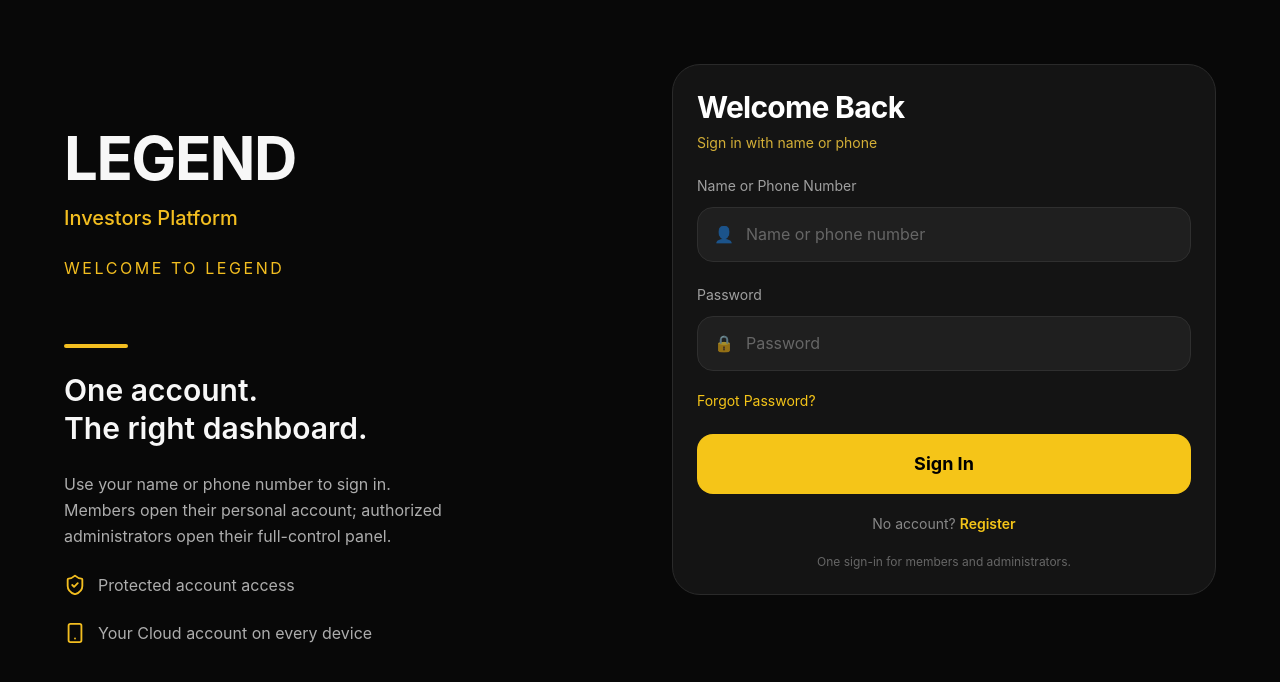
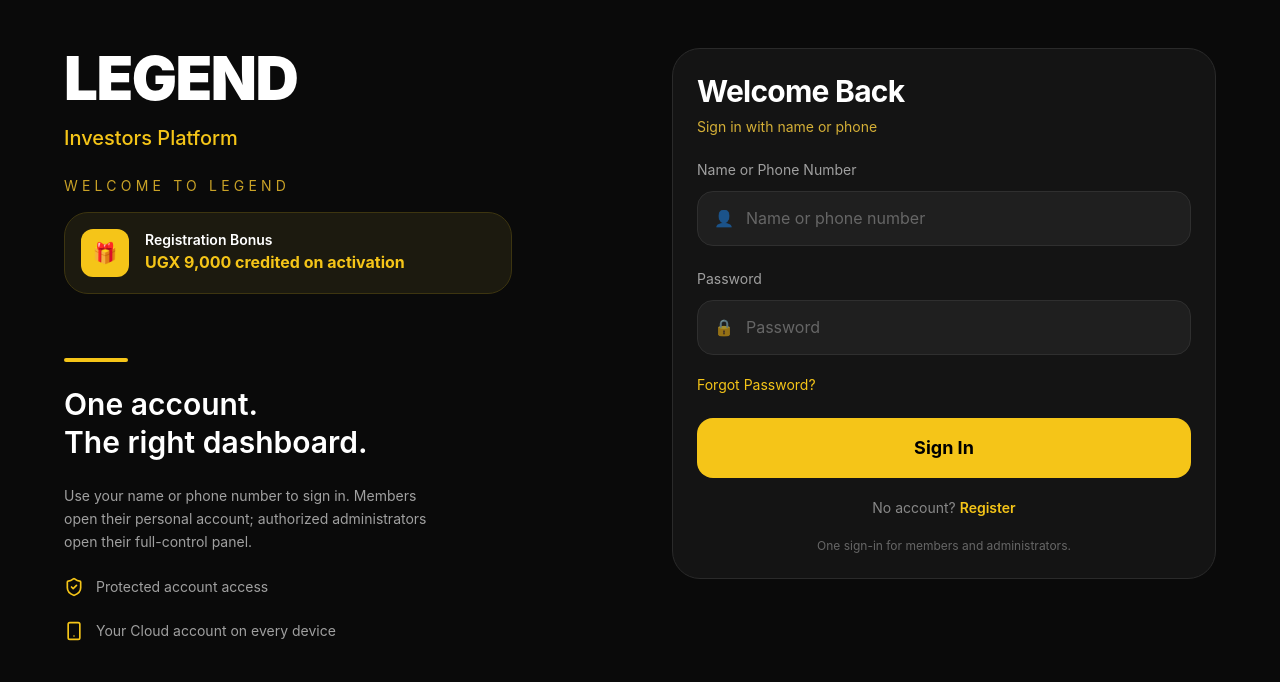
Before and after one commit to millyrahma70-pixel/Legendsnvestors-9bkh56-9bkh56-34623-20261030, a React (Vite) app: page /#/login in a window 1280 px wide. Shown: the top 682 px of the page. Built offline with nearby package versions, Linux system fonts and the light colour scheme; no server answers.

Commit message:
Refactor SiteAuthLayout with new styles and bonus card
Updated the layout styles and added a registration bonus card. Adjusted text colors and sizes for better visibility.

```diff
--- a/src/components/layout/SiteAuthLayout.tsx
+++ b/src/components/layout/SiteAuthLayout.tsx
@@ -1,29 +1,58 @@
 import type { ReactNode } from 'react';
 import { ShieldCheck, Smartphone, Headphones } from 'lucide-react';
 import { usePublicSite } from '@/hooks/useSite';
+
 interface Props { children: ReactNode; title: string }
+
 export default function SiteAuthLayout({ children, title }: Props) {
   const query = usePublicSite();
   const brand = query.data?.settings.config.siteName.replace(/\s+Investors$/i, '') || 'LEGEND';
-  return <main className="auth-screen min-h-screen bg-background px-4 py-8 text-foreground sm:px-6 sm:py-12 lg:px-8 lg:py-16">
+
+  return (
+    <main className="min-h-screen bg-[#0a0a0a] text-white px-4 py-8 sm:px-6 sm:py-12">
       <div className="mx-auto grid max-w-6xl gap-8 lg:grid-cols-2 lg:items-start lg:gap-16">
-      <header className="space-y-4 text-center lg:sticky lg:top-16 lg:py-16 lg:text-left">
-        <h1 className="text-5xl font-bold uppercase tracking-tight sm:text-6xl">{brand}</h1>
-        <p className="text-xl font-medium text-primary">Investors Platform</p>
-        <p className="pt-2 text-base uppercase tracking-[0.16em] text-primary">{title}</p>
+
+        {/* LEFT SIDE - Brand - always black/gold */}
+        <header className="space-y-4 text-center lg:sticky lg:top-16 lg:text-left">
+          <h1 className="text-5xl font-black uppercase tracking-tight sm:text-6xl text-white">{brand}</h1>
+          <p className="text-xl font-medium text-[#f5c518]">Investors Platform</p>
+          <p className="pt-2 text-sm uppercase tracking-[0.3em] text-[#c9a227]">{title}</p>
+
+          {/* Gold bonus card - like your screenshot */}
+          <div className="w-full max-w-md mx-auto lg:mx-0 mt-6 bg-[#1c1a0f] border border-[#3d3510] rounded-[24px] p-4 flex items-center gap-4">
+            <div className="w-12 h-12 rounded-xl bg-[#f5c518] flex items-center justify-center text-black text-xl">🎁</div>
+            <div className="text-left">
+              <p className="text-white font-semibold text-sm">Registration Bonus</p>
+              <p className="text-[#f5c518] font-bold">UGX 9,000 credited on activation</p>
+            </div>
+          </div>
+
           <div className="hidden space-y-6 pt-12 lg:block">
-          <div className="h-1 w-16 rounded-full bg-primary" aria-hidden="true" />
-          <h2 className="max-w-sm text-3xl font-semibold leading-tight">One account.<br />The right dashboard.</h2>
-          <p className="max-w-sm text-base leading-relaxed text-muted-foreground">Use your name or phone number to sign in. Members open their personal account; authorized administrators open their full-control panel.</p>
-          <p className="flex items-center gap-3 text-base text-muted-foreground"><ShieldCheck size={22} className="text-primary" aria-hidden="true" />Protected account access</p>
-          <p className="flex items-center gap-3 text-base text-muted-foreground"><Smartphone size={22} className="text-primary" aria-hidden="true" />Your Cloud account on every device</p>
+            <div className="h-1 w-16 rounded-full bg-[#f5c518]" />
+            <h2 className="max-w-sm text-3xl font-semibold leading-tight text-white">One account.<br />The right dashboard.</h2>
+            <p className="max-w-sm text-sm leading-relaxed text-[#a0a0a0]">Use your name or phone number to sign in. Members open their personal account; authorized administrators open their full-control panel.</p>
+            <p className="flex items-center gap-3 text-sm text-[#a0a0a0]"><ShieldCheck size={20} className="text-[#f5c518]" />Protected account access</p>
+            <p className="flex items-center gap-3 text-sm text-[#a0a0a0]"><Smartphone size={20} className="text-[#f5c518]" />Your Cloud account on every device</p>
           </div>
         </header>
+
+        {/* RIGHT SIDE - Form */}
         <section className="min-w-0 space-y-6" aria-label="Account access">
-        {query.data?.settings.config.maintenance && <p role="alert" className="rounded-2xl border border-primary/30 bg-primary/10 p-4">Maintenance is in progress. Member actions are paused.</p>}
+          {query.data?.settings.config.maintenance && (
+            <p role="alert" className="rounded-2xl border border-[#f5c518]/30 bg-[#f5c518]/10 p-4 text-[#f5c518] text-sm">
+              Maintenance is in progress. Member actions are paused.
+            </p>
+          )}
+
           {children}
-        {query.data && <a href={`https://wa.me/${query.data.settings.config.supportPhone.replace(/\D/g, '')}`} target="_blank" rel="noopener noreferrer" className="flex min-h-11 items-center justify-center gap-2 rounded-xl text-base text-muted-foreground hover:text-primary"><Headphones size={18} aria-hidden="true" />Need help? Contact support</a>}
+
+          {query.data && (
+            <a href={`https://wa.me/${query.data.settings.config.supportPhone.replace(/\D/g, '')}`} target="_blank" rel="noopener noreferrer" className="flex min-h-11 items-center justify-center gap-2 rounded-xl text-sm text-[#a0a0a0] hover:text-[#f5c518]">
+              <Headphones size={18} />Need help? Contact support
+            </a>
+          )}
         </section>
       </div>
-  </main>;
+    </main>
+  );
 }
```
Lines whose indentation alone changed are shown as unchanged.
